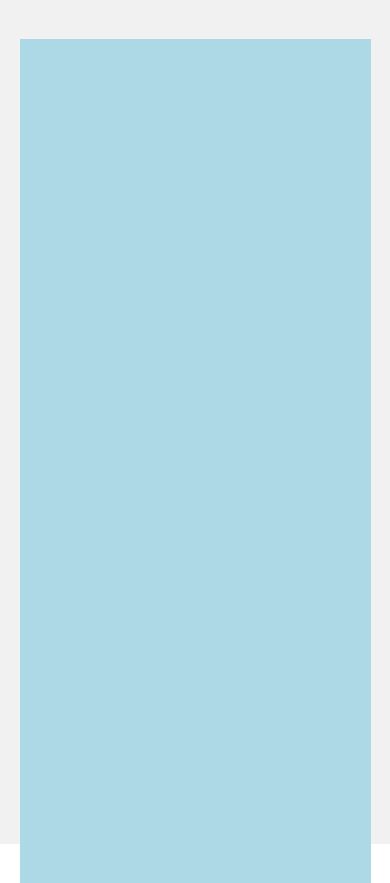
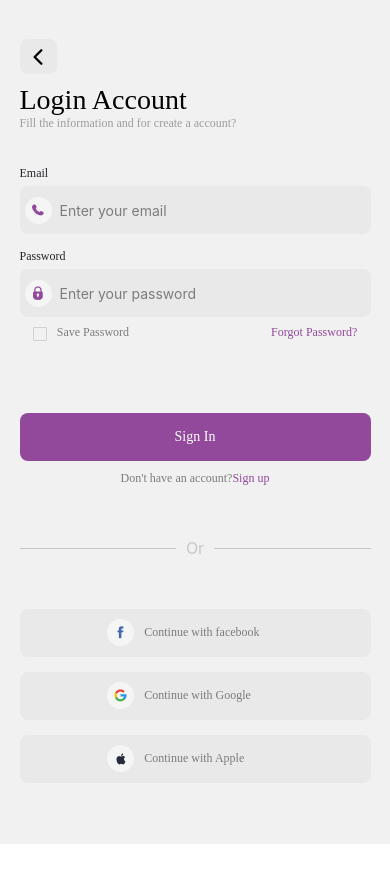
Before and after one commit to Fahadayyaz/Zyra, a React Native app: screen / in a window 390 px wide. Built offline with nearby package versions, Linux system fonts and the light colour scheme; a web font is replaced by a local one.

Commit message:
Update App.js

```diff
--- a/App.js
+++ b/App.js
@@ -30,7 +30,7 @@ export default function App() {
     <NavigationContainer>
       <StatusBar style="auto" />
       <Stack.Navigator
-        initialRouteName="ForgotPassword"
+        initialRouteName="Login"
         screenOptions={{ headerShown: false }}
       >
         <Stack.Screen name="Splash" component={Splash} />
```
